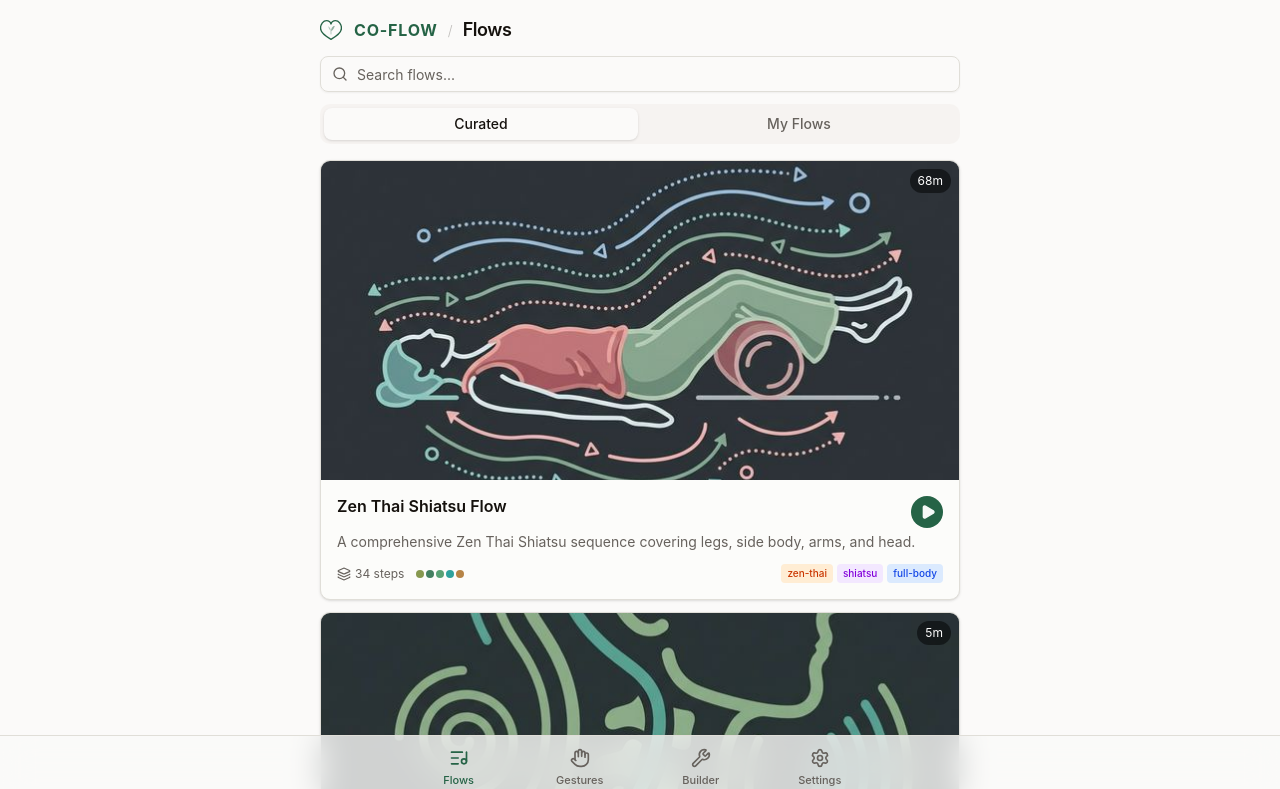
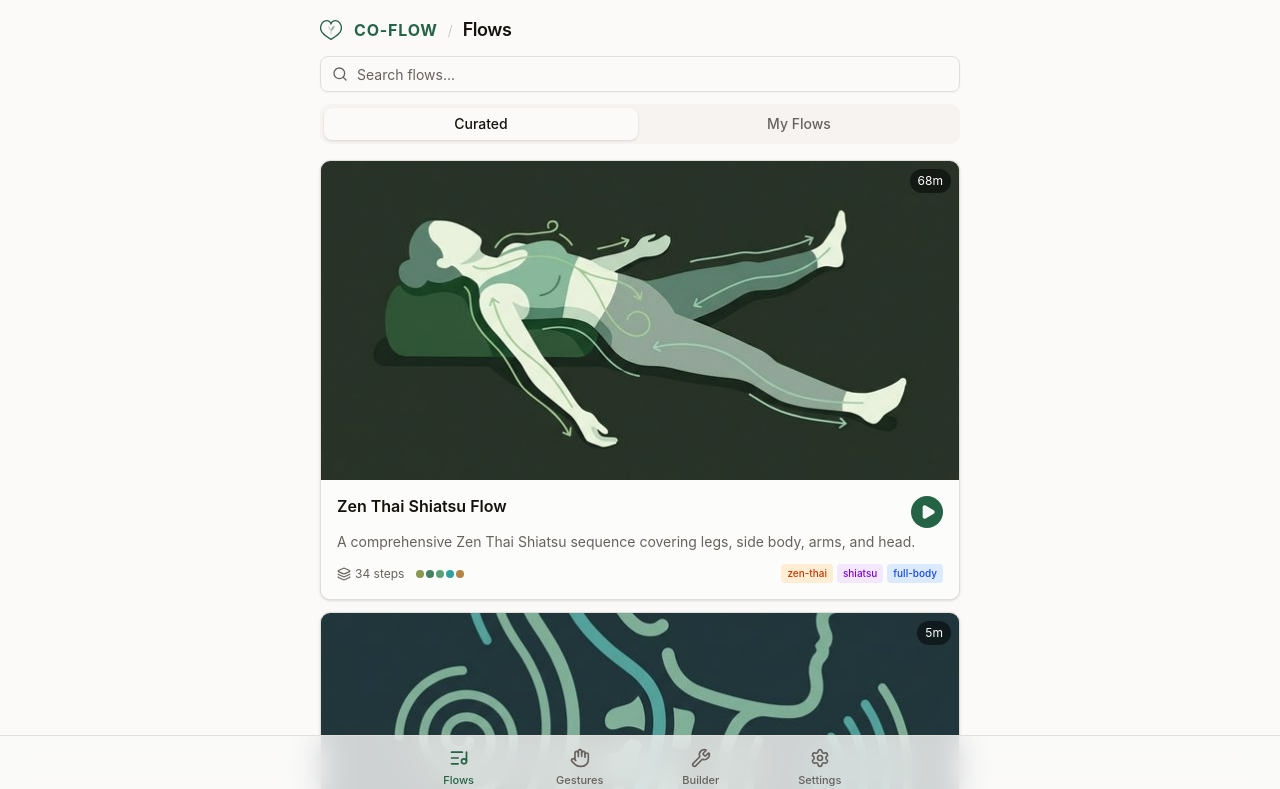
Before and after one commit to laubsauger/co-flow, a React (Vite) app: page / in a window 1280 px wide. Shown: the top 789 px of the page. Built offline with nearby package versions, Linux system fonts and the light colour scheme.

Commit message:
update zen thai poster to greens/teals and restore consistent tint behavior

```diff
--- a/src/features/flows/FlowList.tsx
+++ b/src/features/flows/FlowList.tsx
@@ -142,8 +142,7 @@ export function FlowList() {
                                 {(() => {
                                     const firstGesture = flow.steps[0] ? gestureMap.get(flow.steps[0].gestureId) as Gesture | undefined : undefined;
                                     const poster = flow.poster || firstGesture?.media.poster;
-                                    // Only tint if we are relying on a gesture image (fallback). Custom flow posters should be untinted.
-                                    const tintColor = (!flow.poster && firstGesture) ? getBodyAreaColor(firstGesture.bodyAreas) : undefined;
+                                    const tintColor = firstGesture ? getBodyAreaColor(firstGesture.bodyAreas) : undefined;
                                     return (
                                         <div
                                             className="aspect-[2/1] relative overflow-hidden"
```
Also changed, not shown: src/content/generated/index.ts (+8 -8 lines), src/content/flows/zen-thai-shiatsu/poster.png.
